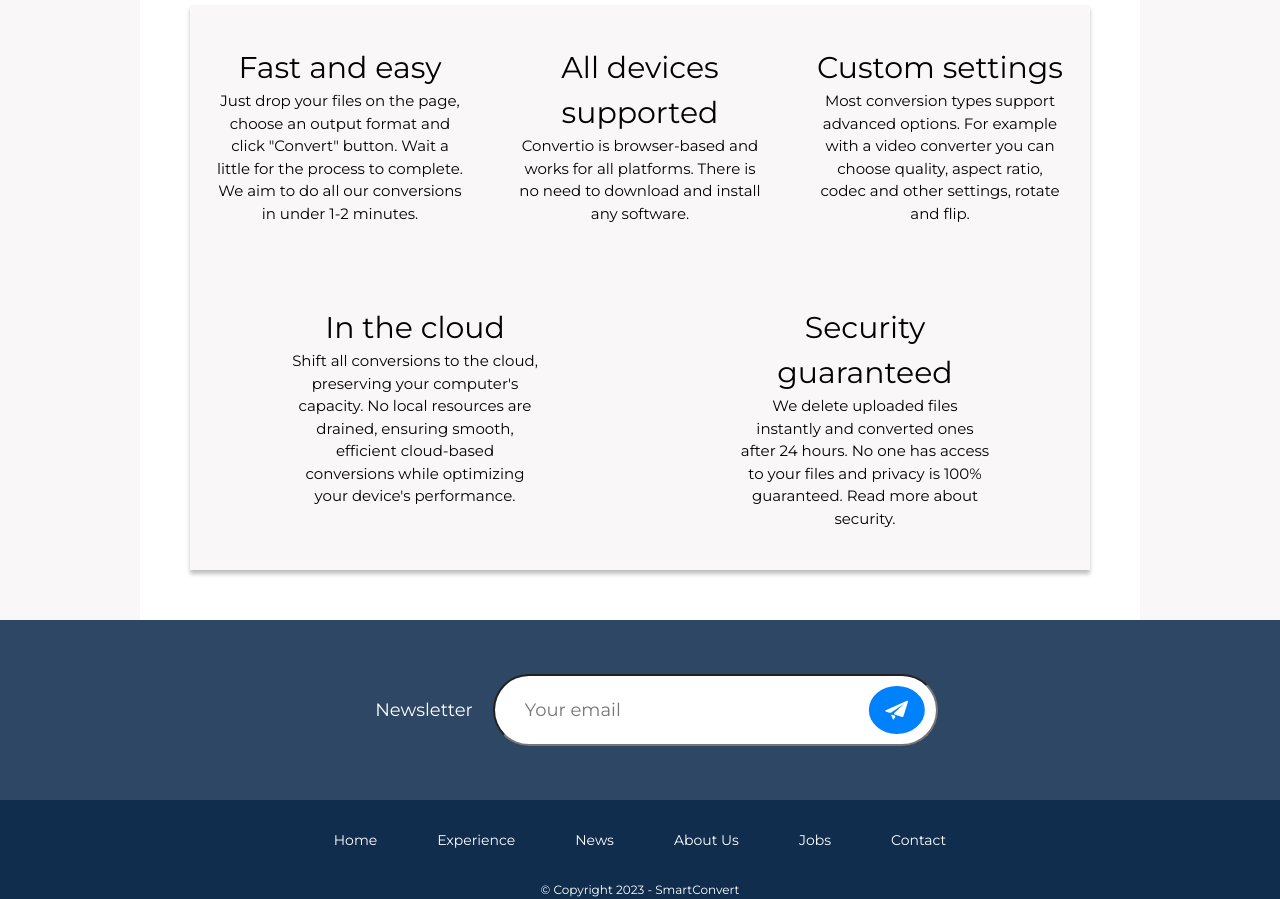
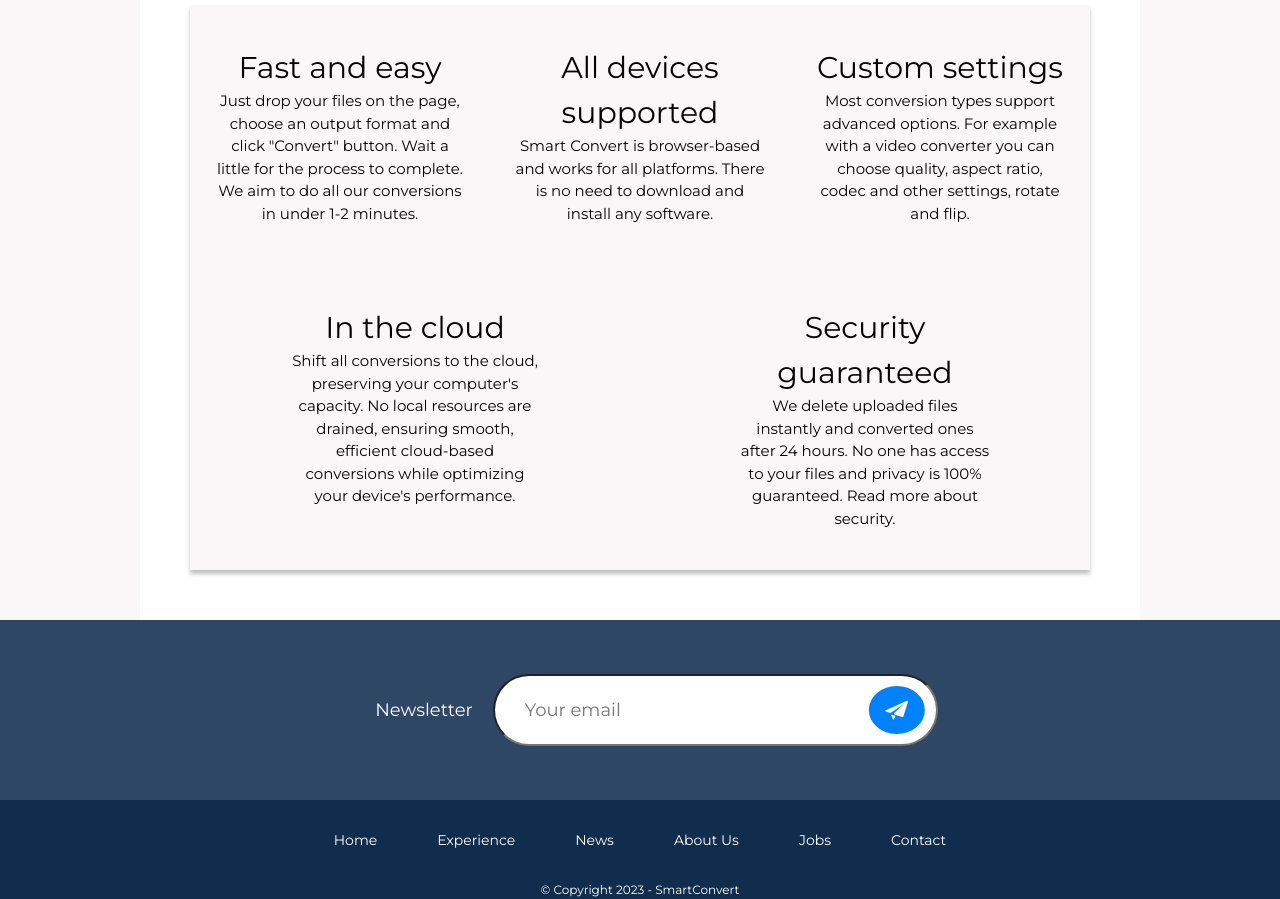
Before and after one commit to long-phamclk/smart-convert, a React (Vite) app: page / in a window 1280 px wide. Shown: the part 980-1879 px from the top of the page. Built offline with nearby package versions, Linux system fonts and the light colour scheme.

Commit message:
change detail in front

```diff
--- a/src/components/Front/Front.tsx
+++ b/src/components/Front/Front.tsx
@@ -26,8 +26,8 @@ const Front = () => {
             <Info>
               <Heading>All devices supported</Heading>
               <Para>
-                Convertio is browser-based and works for all platforms. There is
-                no need to download and install any software.
+                Smart Convert is browser-based and works for all platforms.
+                There is no need to download and install any software.
               </Para>
             </Info>
             <Info>
```
